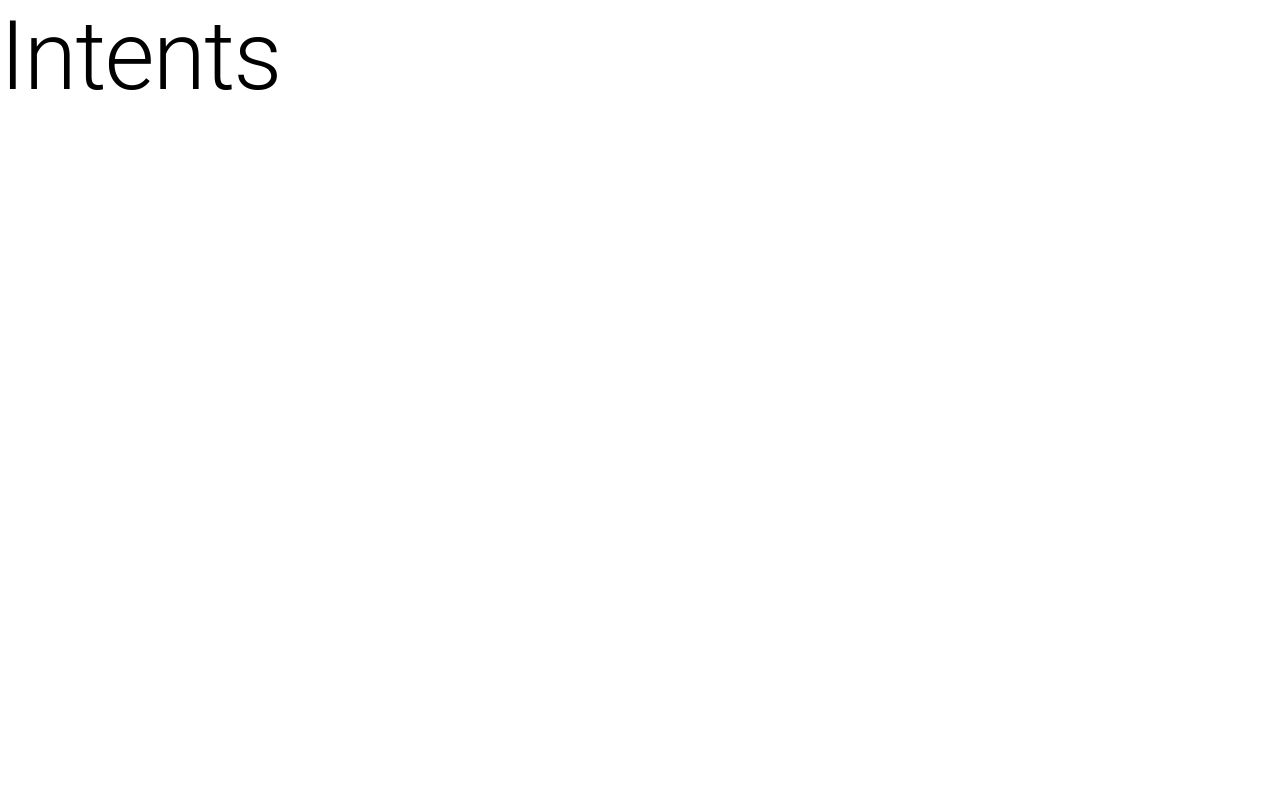
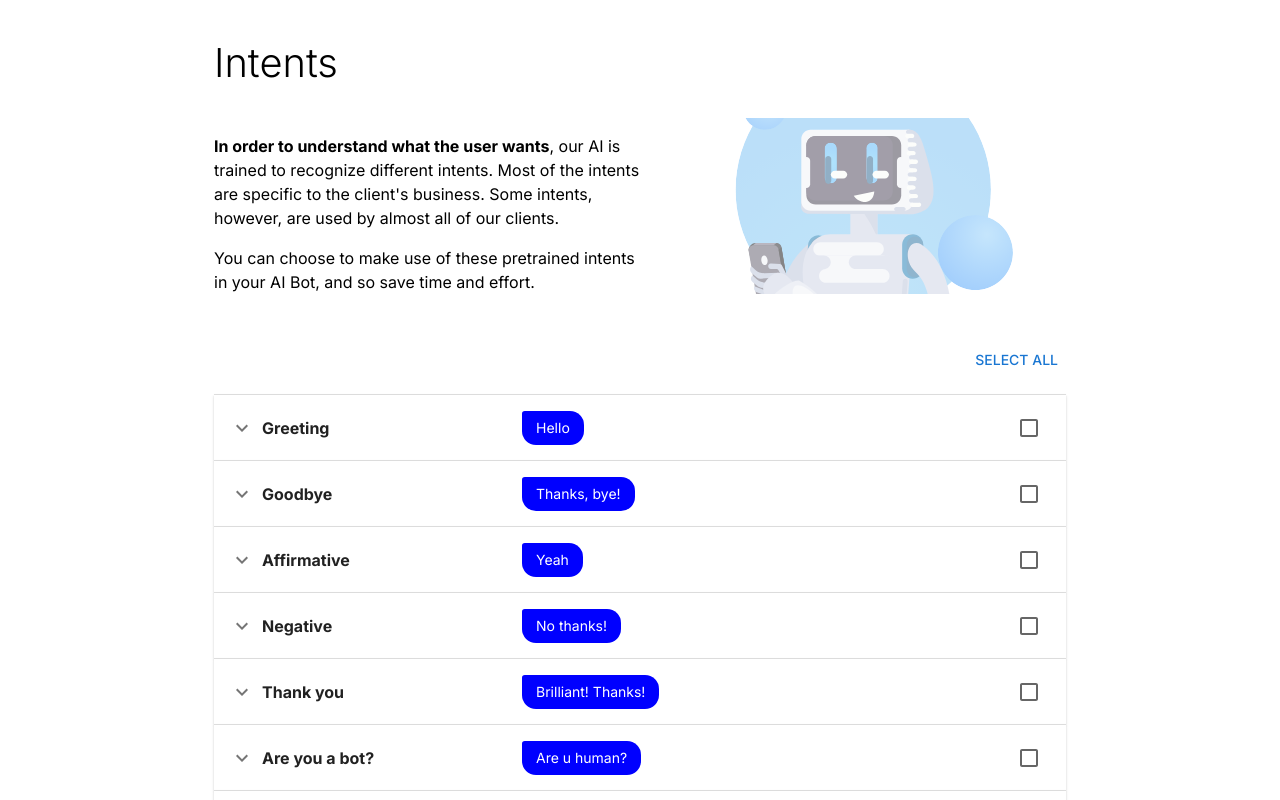
Before and after one commit to abelerdesz/intent-wizard, a React (Vite) app: page / in a window 1280 px wide. Shown: the top 800 px of the page. Built offline with nearby package versions, Linux system fonts and the light colour scheme.

Commit message:
feat(page): add basic intent list

```diff
--- a/src/App.tsx
+++ b/src/App.tsx
@@ -1,13 +1,122 @@
 import { useState } from 'react';
-import { Typography } from '@mui/material';
+import {
+  Accordion,
+  AccordionSummary,
+  Box,
+  Button,
+  Checkbox,
+  Container,
+  Grid,
+  styled,
+  Typography as Text
+} from '@mui/material';
+import { ExpandMore } from '@mui/icons-material';
+import { intents } from './constants/intents';
+import ArrowForwardIosSharpIcon from '@mui/icons-material/ArrowForwardIosSharp';
+
+const ChatBubble = styled(Text)`
+  display: flex;
+  alignitems: center;
+  background: blue;
+  color: white;
+  padding: 0.5em 1em;
+  border-radius: 0.2em 1em 1em 1em;
+`;
 
 function App() {
   const [count, setCount] = useState(0);
 
   return (
-    <div className="App">
-      <Typography variant="h1">Intents</Typography>
-    </div>
+    <Box py={5}>
+      <Container maxWidth="md">
+        <Text variant="h1" mb={4}>
+          Intents
+        </Text>
+        <Grid container>
+          <Grid item xs={6}>
+            <Text component="p" mt={2}>
+              <strong>In order to understand what the user wants</strong>, our
+              AI is trained to recognize different intents. Most of the intents
+              are specific to the client's business. Some intents, however, are
+              used by almost all of our clients.
+            </Text>
+            <Text component="p" mt={2}></Text>
+            <Text component="p" mt={2}>
+              You can choose to make use of these pretrained intents in your AI
+              Bot, and so save time and effort.
+            </Text>
+          </Grid>
+          <Grid item xs={6}>
+            <Box width="100%" height="100%" position="relative">
+              <img
+                src="chat162.svg"
+                style={{
+                  position: 'absolute',
+                  inset: 0,
+                  objectFit: 'cover',
+                  objectPosition: '33% 73%',
+                  width: '105%',
+                  height: '100%',
+                  opacity: 0.5
+                }}
+              />
+            </Box>
+          </Grid>
+        </Grid>
+
+        <Box mt={6}>
+          <Box mb={2} display="flex" justifyContent="flex-end">
+            <Button>Select all</Button>
+          </Box>
+          {intents.map((intent) => (
+            <Accordion
+              expanded={false}
+              onChange={(e) => {
+                if ((e.target as HTMLInputElement).type === 'checkbox') {
+                  console.log('acco clicked', e.target);
+                } else {
+                  console.log('not a checkboc');
+                }
+              }}
+            >
+              <AccordionSummary
+                sx={{
+                  display: 'flex',
+                  flexDirection: 'row-reverse',
+                  alignItems: 'center',
+                  '& .MuiAccordionSummary-content': {
+                    alignItems: 'center'
+                  }
+                }}
+                expandIcon={
+                  <Box mr={1} display="flex" alignItems="center">
+                    <ExpandMore />
+                  </Box>
+                }
+                aria-controls={`panel-intent-${intent.name}-content`}
+                id={`panel-intent-${intent.name}-header`}
+              >
+                <Box display="flex" alignItems="center" width="33%">
+                  <Text>
+                    <strong>{intent.name}</strong>
+                  </Text>
+                </Box>
+                <ChatBubble variant="body2">
+                  {intent.trainingData.expressions[0].text}
+                </ChatBubble>
+                <Box flexGrow={1} display="flex" justifyContent="flex-end">
+                  <Checkbox
+                    onChange={(e) => {
+                      e.stopPropagation();
+                    }}
+                  />
+                </Box>
+              </AccordionSummary>
+            </Accordion>
+          ))}
+        </Box>
+      </Container>
+    </Box>
   );
 }
 
--- a/src/main.tsx
+++ b/src/main.tsx
@@ -1,10 +1,14 @@
-import React from 'react'
-import ReactDOM from 'react-dom/client'
-import App from './App'
-import './index.css'
+import { ThemeProvider } from '@mui/material';
+import React from 'react';
+import ReactDOM from 'react-dom/client';
+import App from './App';
+import './index.css';
+import { theme } from './theme/theme';
 
 ReactDOM.createRoot(document.getElementById('root') as HTMLElement).render(
   <React.StrictMode>
-    <App />
-  </React.StrictMode>,
-)
+    <ThemeProvider theme={theme}>
+      <App />
+    </ThemeProvider>
+  </React.StrictMode>
+);
```
